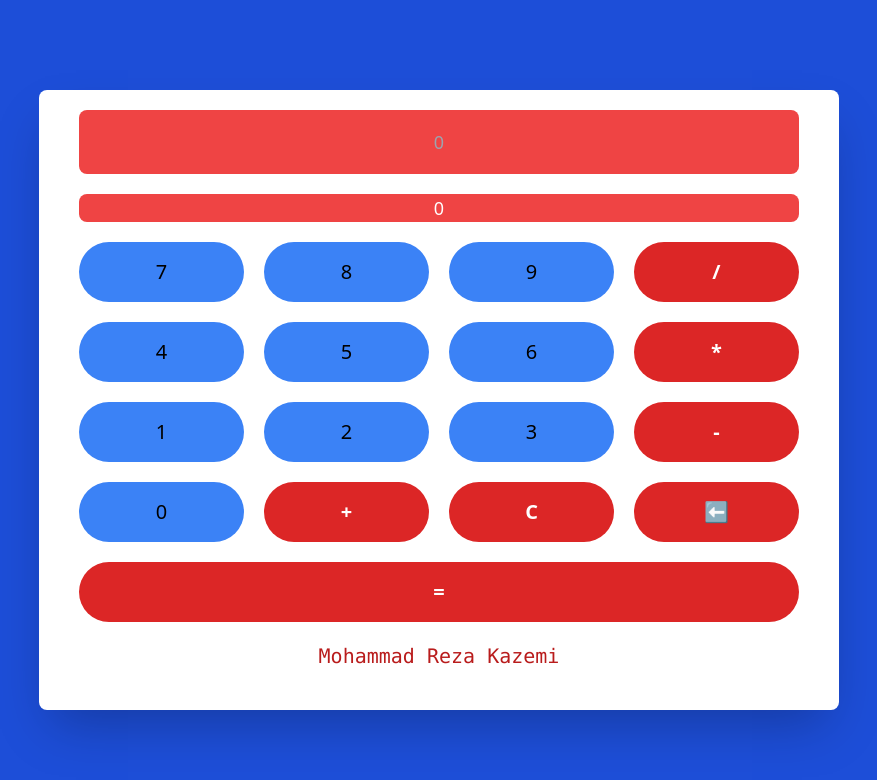
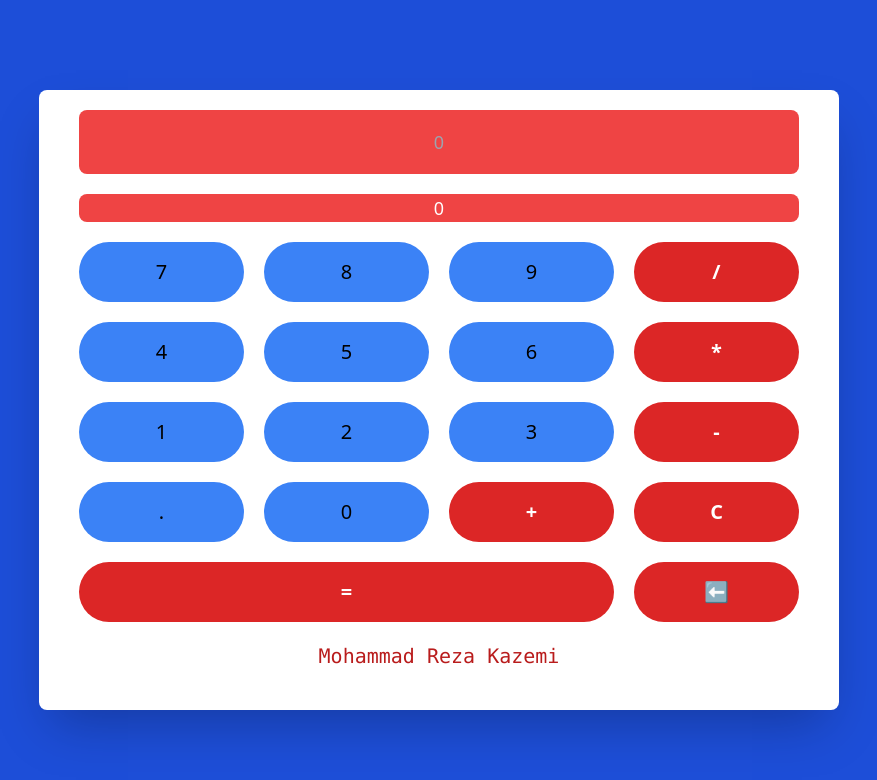
Before and after one commit to mmdrezakz/calculator, a website: page index.html in a window 1280 px wide. Shown: the whole page, without its empty margins (201-1078 px from the left). Drawn offline with Linux system fonts and the light colour scheme.

Commit message:
second commit

```diff
--- a/index.html
+++ b/index.html
@@ -81,6 +81,9 @@
       >
         -
       </button>
+      <button id="one" class="num_btn bg-blue-500 py-4 rounded-full" value=".">
+        .
+      </button>
       <button id="zero" class="num_btn bg-blue-500 py-4 rounded-full" value="0">
         0
       </button>
@@ -99,19 +102,20 @@
         C
       </button>
       <button
+      id="equl"
+      class="bg-red-600 font-bold text-sm md:text-xl text-white py-4 rounded-full col-span-3"
+      value="="
+    >
+      =
+    </button>
+      <button
         id="backspace"
         class="text-[7px] bg-red-600 font-bold md:text-xl text-white py-4 rounded-full"
         value=""
       >
         &#11013
       </button>
-      <button
-        id="equl"
-        class="bg-red-600 font-bold text-sm md:text-xl text-white py-4 rounded-full col-span-4"
-        value="="
-      >
-        =
-      </button>
+
       <h2 class="col-span-4 text-center text-red-700 font-light font-mono">
         Mohammad Reza Kazemi
       </h2>
```
